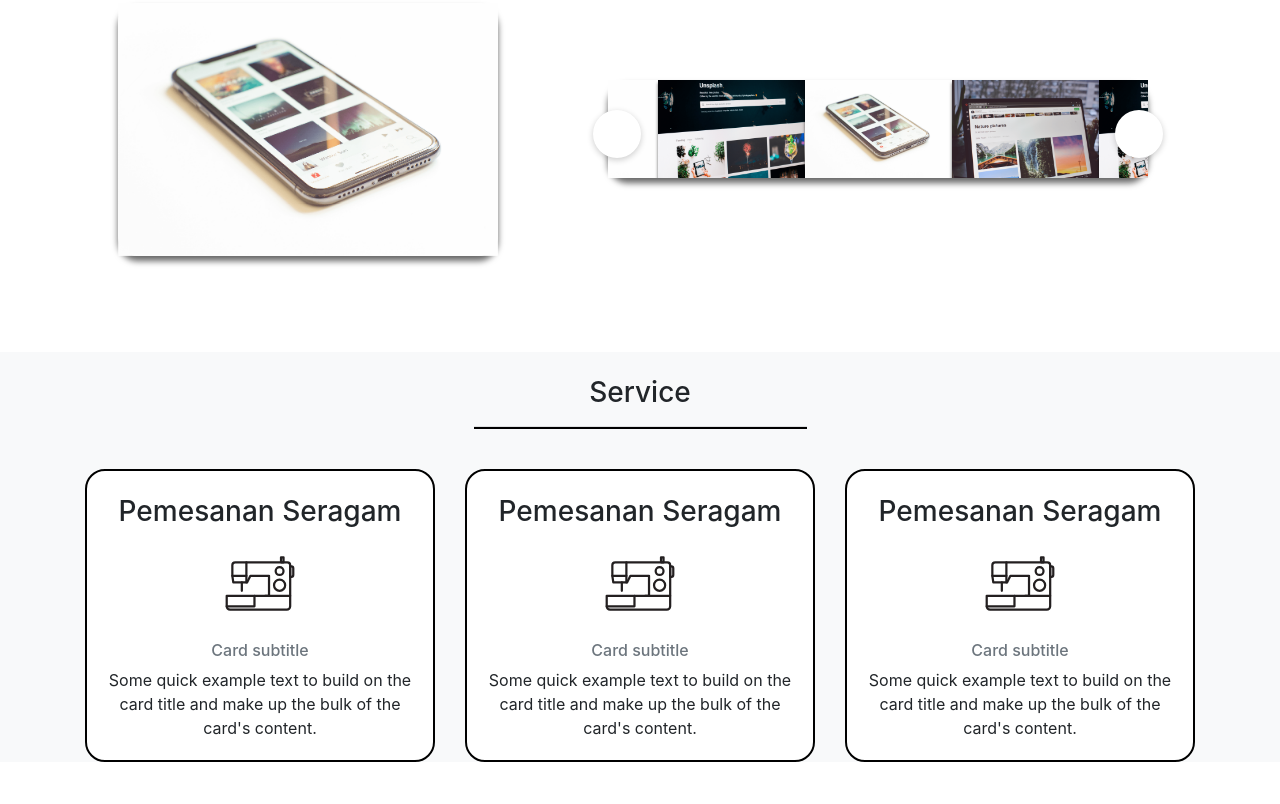
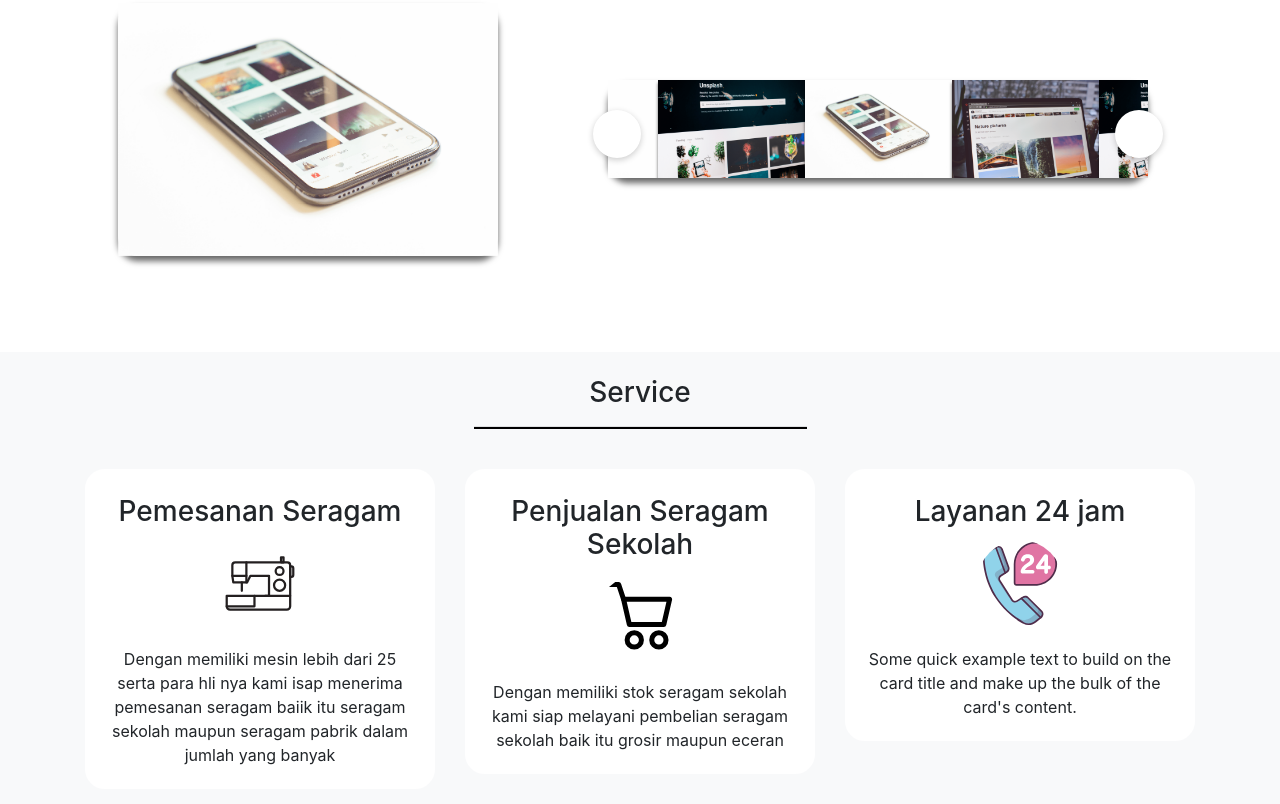
Before and after one commit to azkasayyidislam/azkaganteng.github.io, a plain HTML site: page index.html in a window 1280 px wide. Shown: the part 1266-2070 px from the top of the page. Before the commit the page ends 2028 px from the top, so only its background shows below. Drawn offline with nearby package versions, Linux system fonts and the light colour scheme; a web font is replaced by a local one.

Commit message:
mengganti nama produk

```diff
--- a/css/style.css
+++ b/css/style.css
@@ -6,6 +6,11 @@
 
 body {
     height: 1000px;
+}
+
+hr {
+    width: 30%;
+    border-bottom: black 2px solid;
 }
 
 /*---------------------------------------------
@@ -22,23 +27,8 @@ PRELOADER
 
 
 /*---------------------------------------------
-PRODUCT
+STAR CORAUSEL
 ----------------------------------------------*/
-
-
-
-
-/*---------------------------------------------
-SERVICES
-----------------------------------------------*/
-.services .service-icon {
-    border: 2px solid black;
-    border-radius: 20px;
-}
-
-
-
-
 .carousel-item img {
     height: 700px;
 }
@@ -55,13 +45,15 @@ SERVICES
     bottom: 0;
 }
 
-hr {
-    width: 30%;
-    border-bottom: black 2px solid;
-}
+/*---------------------------------------------
+END CORAUSEL
+----------------------------------------------*/
 
+/*---------------------------------------------
+START PRODUCT
+----------------------------------------------*/
+/*start intro product*/
 
-/*start intro product*/
 .intro-product {
     background: #ffffff;
     padding: 0;
@@ -75,12 +67,6 @@ hr {
 }
 
 /*end intro product*/
-
-
-
-
-
-
 
 
 /*start slicker product*/
@@ -146,6 +132,37 @@ button:focus {
 
 /*end slicker*/
 
+/*---------------------------------------------
+END PRODUCT
+----------------------------------------------*/
+
+
+/*---------------------------------------------
+STAR SERVICES
+----------------------------------------------*/
+.services .service-icon {
+    border: 2px solid white;
+    border-radius: 20px;
+}
+
+.services .service-icon:hover {
+    box-shadow: 0 0 25px 0 rgba(16, 110, 234, 0.1);
+    ;
+}
+
+/*---------------------------------------------
+END SERVICES
+----------------------------------------------*/
+
+
+/*----------------------------------------------------
+STAR CLIENTS
+------------------------------------------------------*/
+
+/*---------------------------------------------
+END CLIENTS
+----------------------------------------------*/
+
 
 
 /* mobile*/
--- a/index.html
+++ b/index.html
@@ -73,7 +73,7 @@
     <!-- start Product-->
     <section id="products">
         <div class="container mt-4">
-            <h3 class="text-center">Product</h3>
+            <h3 class="text-center">Ganteng</h3>
             <hr>
             <br>
             <!--introduction product-->
@@ -143,7 +143,7 @@
 
 
     <!--start service-->
-    <section id="services" class="services bg-light">
+    <section id="services" class="services bg-light pb-5">
         <div class="container">
             <br>
             <!-- section title-->
@@ -153,39 +153,35 @@
             <!-- end section title-->
 
             <div class="row">
-                <div class="col-lg-4">
+                <div class="col-lg-4 mb-2">
                     <div class="card text-center service-icon">
                         <br>
                         <h3 class="card-title">Pemesanan Seragam</h3>
-                        <img class="rounded-circle w-25 mx-auto d-block" src="./img/logo/layanan-po.svg" alt="">
+                        <img class="w-25 mx-auto d-block" src="./img/logo/layanan-po.svg" alt="">
                         <div class="card-body">
-                            <h6 class="card-subtitle mb-2 text-muted">Card subtitle</h6>
-                            <p class="card-text">Some quick example text to build on the card title and make up the bulk
-                                of
-                                the card's content.</p>
+                            <p class="card-text">Dengan memiliki mesin lebih dari 25 serta para hli nya kami isap
+                                menerima pemesanan seragam baiik itu seragam sekolah maupun seragam pabrik dalam jumlah
+                                yang banyak</p>
                         </div>
                     </div>
                 </div>
-                <div class="col-lg-4">
+                <div class="col-lg-4 mb-2">
                     <div class="card text-center service-icon">
                         <br>
-                        <h3 class="card-title">Pemesanan Seragam</h3>
-                        <img class="rounded-circle w-25 mx-auto d-block" src="./img/logo/layanan-po.svg" alt="">
+                        <h3 class="card-title">Penjualan Seragam Sekolah</h3>
+                        <img class="rounded-circle w-25 mx-auto d-block" src="./img/logo/grosir-eceran.svg" alt="">
                         <div class="card-body">
-                            <h6 class="card-subtitle mb-2 text-muted">Card subtitle</h6>
-                            <p class="card-text">Some quick example text to build on the card title and make up the bulk
-                                of
-                                the card's content.</p>
+                            <p class="card-text">Dengan memiliki stok seragam sekolah kami siap melayani pembelian
+                                seragam sekolah baik itu grosir maupun eceran</p>
                         </div>
                     </div>
                 </div>
-                <div class="col-lg-4">
+                <div class="col-lg-4 mb-2">
                     <div class="card text-center service-icon">
                         <br>
-                        <h3 class="card-title">Pemesanan Seragam</h3>
-                        <img class="rounded-circle w-25 mx-auto d-block" src="./img/logo/layanan-po.svg" alt="">
+                        <h3 class="card-title">Layanan 24 jam</h3>
+                        <img class="rounded-circle w-25 mx-auto d-block" src="./img/logo/layanan.svg" alt="">
                         <div class="card-body">
-                            <h6 class="card-subtitle mb-2 text-muted">Card subtitle</h6>
                             <p class="card-text">Some quick example text to build on the card title and make up the bulk
                                 of
                                 the card's content.</p>
@@ -197,6 +193,20 @@
 
     </section>
     <!--end service-->
+
+    <section id="clients" class="clients">
+        <div class="container">
+            <div class="row">
+                <div class="col-12">
+
+                </div>
+            </div>
+        </div>
+
+
+
+    </section>
+
 
     <!-- Optional JavaScript -->
     <!-- jQuery first, then Popper.js, then Bootstrap JS -->
```
Also changed, not shown: img/parallax.jpg (added).
